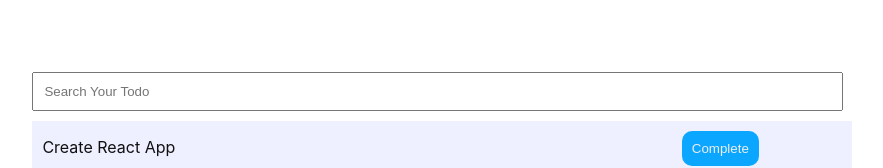
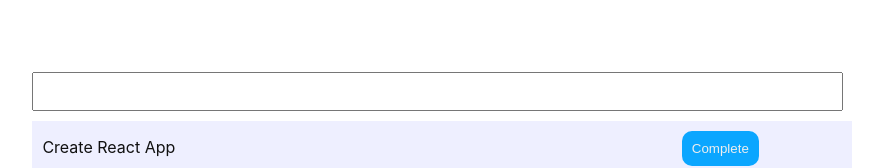
Before and after one commit to ReactorboY/Programming-News, a React (Create React App) app: page / in a window 1280 px wide. Shown: the top 168 px of the page, without its empty margins (198-1081 px from the left). Built offline with nearby package versions, Linux system fonts and the light colour scheme.

Commit message:
new functionality added

```diff
--- a/src/App.js
+++ b/src/App.js
@@ -1,6 +1,4 @@
 import React, { PureComponent } from 'react'
-import Search from './components/Search'
-import Table from './components/Table'
 import './App.css'
 
 const list = [
@@ -31,10 +29,12 @@
         super(props)
         this.state = {
             list,
-            searchTerm:''
+            searchTerm:'',
+            newItem:''
         }
         this.onDismiss = this.onDismiss.bind(this)
-        this.onSearchChange = this.onSearchChange.bind(this)
+        this.addNewItem = this.addNewItem.bind(this)
+        this.addItem = this.addItem.bind(this)
     }
 
     onDismiss(id) {
@@ -42,24 +42,40 @@
         this.setState({list:updatedList})
     }
 
-    onSearchChange(e) {
-        this.setState({searchTerm: e.target.value})
+    addNewItem = e => {
+        this.setState({newItem:e.target.value})
+    }
+
+    addItem = e => {
+        e.preventDefault()
+        const updatedList = {
+            title: this.state.newItem,
+            id: this.state.list.length,
+            completed: false
+        }
+        this.setState({list: [...this.state.list,updatedList], newItem:''})
+
     }
 
     render() {
-        const {searchTerm, list} = this.state
+        const {list,newItem} = this.state
         return (
             <main>
                 <div>
-                    <Search
-                        value={searchTerm}
-                        onChange={this.onSearchChange}
-                    />
-                    <Table
-                        list={list}
-                        searchTerm={searchTerm}
-                        onDismiss={this.onDismiss}
-                    />
+                    <form onSubmit={this.addItem}>
+                        <input type="text" value={newItem} onChange={this.addNewItem}/>
+                    </form>
+                    {list.map(item =>
+                        <div key={item.id} className="listDiv">
+                            <div style={{display:'inline-block',width:'80%'}}>
+                                <span>{item.title} </span>
+                            </div>
+                            <span>
+                                <button style={{background:'#0ba6ff',borderRadius:'10px',color:'#eee'}}
+                                 onClick={() => this.onDismiss(item.id)} type="button">Complete</button>
+                            </span>
+                        </div>
+                        )}
                 </div>
             </main>
         )
```
